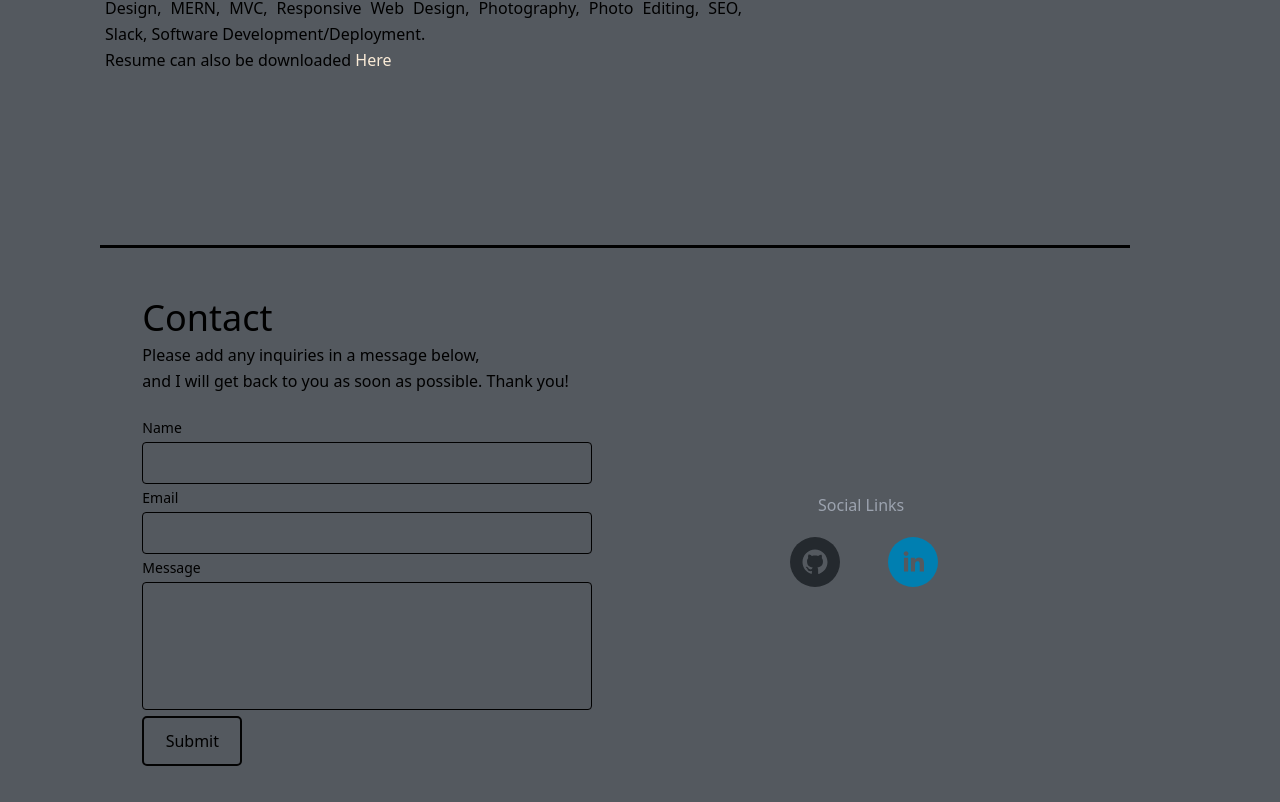
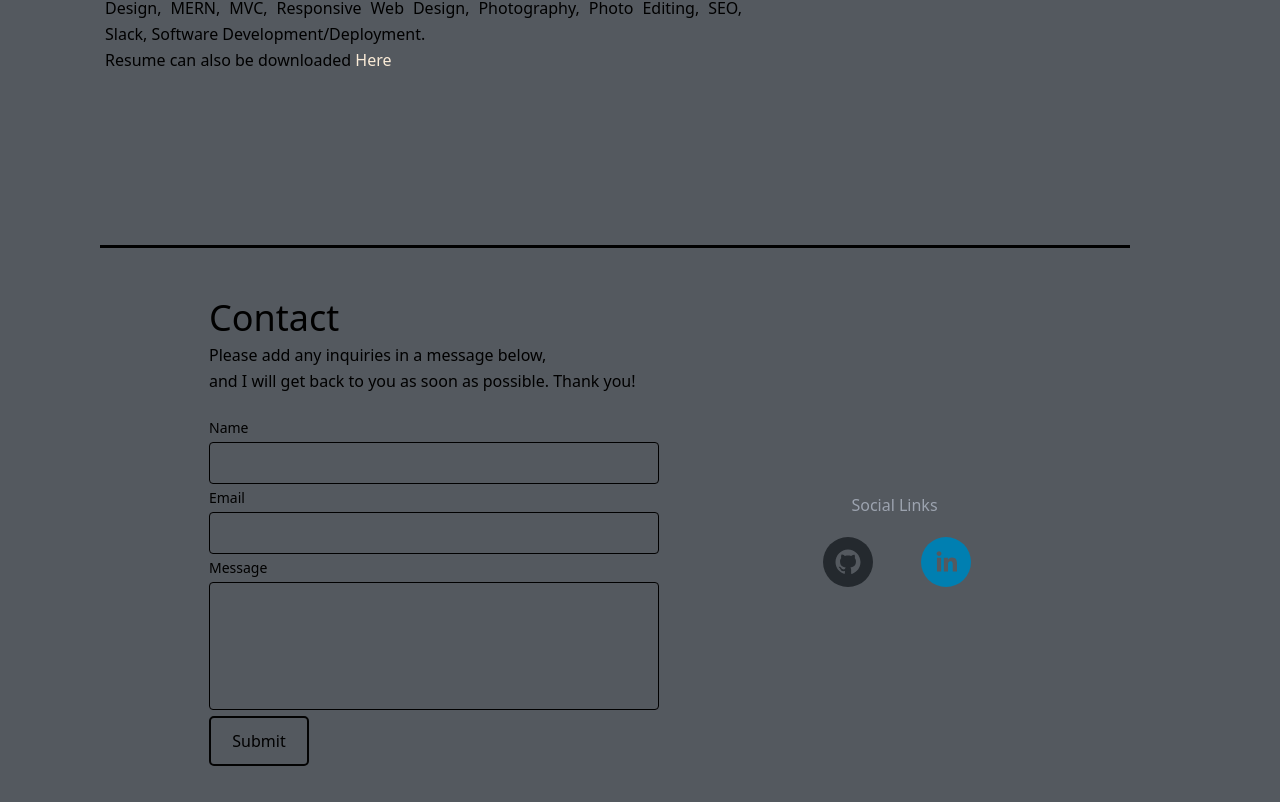
Before and after one commit to LuisChevere/portfolio-react, a React (Create React App) app: page / in a window 1280 px wide. Shown: the part 1894-2696 px from the top of the page. Built offline with nearby package versions, Linux system fonts and the light colour scheme.

Commit message:
updated form placement

```diff
--- a/src/index.css
+++ b/src/index.css
@@ -128,6 +128,10 @@ p {
     padding-bottom: 20px;
 }
 
+.fullForm{
+    padding-left: 100px;
+}
+
 .form{
    width: 500px;
    padding-right: 50px;
```
